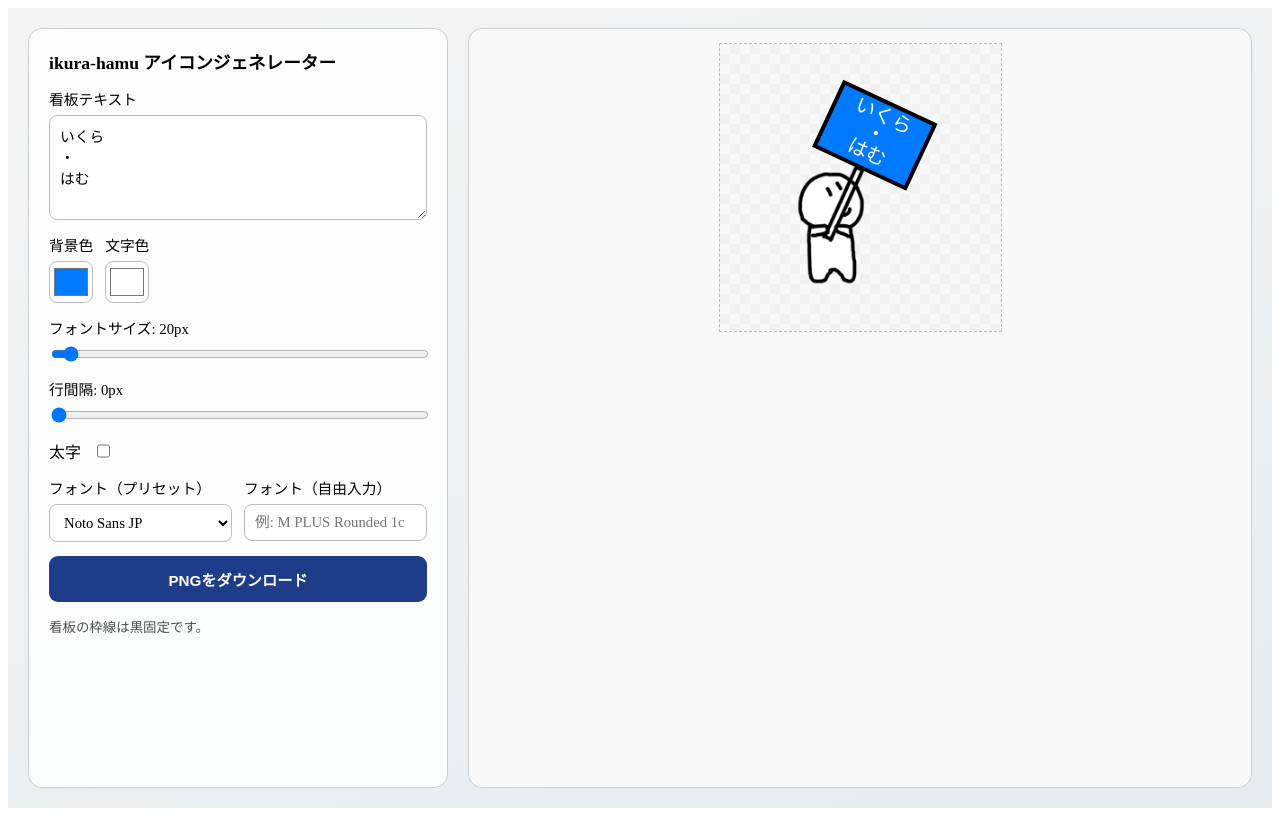
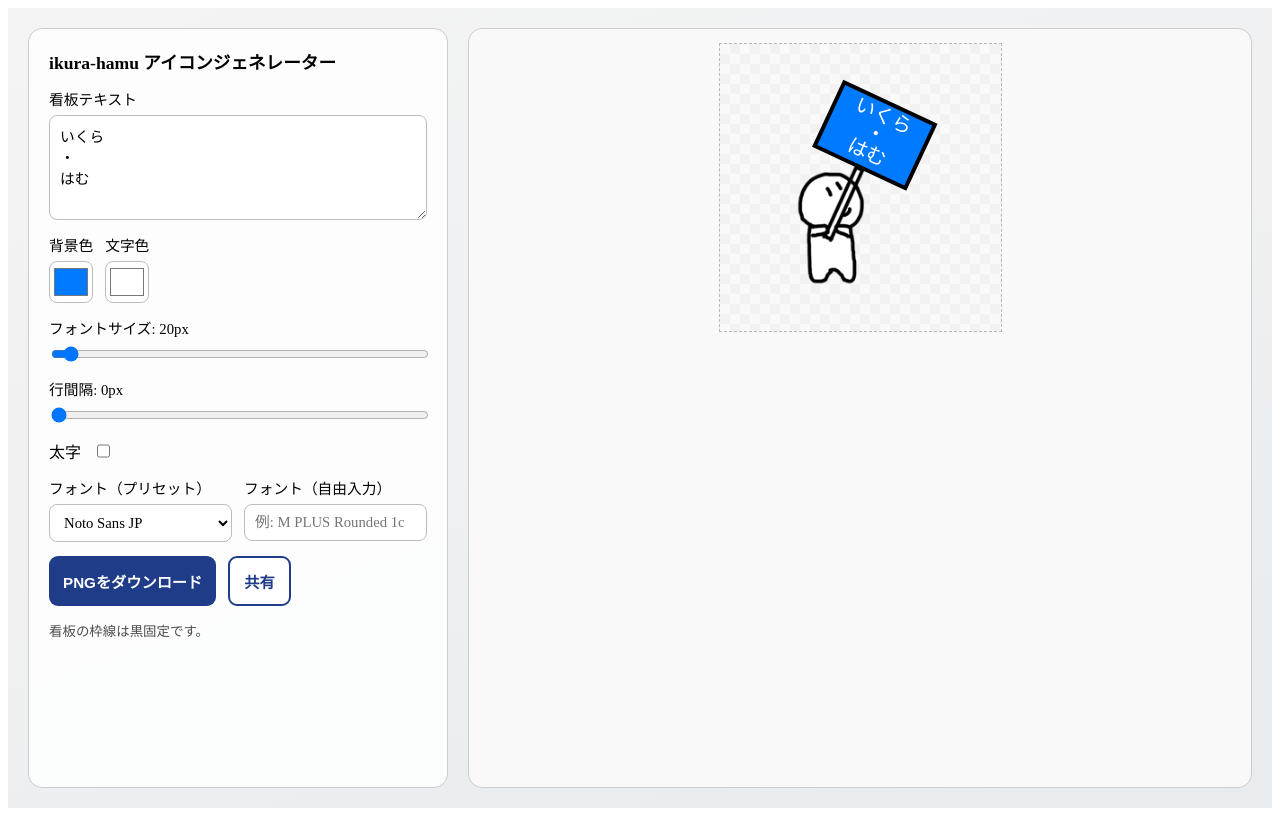
Before and after one commit to ikura-hamu/icon_generator, a Vue app: page / in a window 1280 px wide. Built offline with nearby package versions, Linux system fonts and the light colour scheme; a web font is replaced by a local one.

Commit message:
:sparkles: 共有ボタン

```diff
--- a/src/App.vue
+++ b/src/App.vue
@@ -78,6 +78,11 @@ onMounted(() => {
   characterImage.src = CHARACTER_SRC
 })
 
+const copyUrl = (): void => {
+  const url = new URL(window.location.href)
+  navigator.clipboard.writeText(url.toString())
+}
+
 watch(
   () => [
     form.text,
@@ -134,6 +139,7 @@ watch(
       @update:line-padding="form.linePadding = $event"
       @update:bold="form.bold = $event"
       @download="downloadPng"
+      @copy-url="copyUrl"
     />
     <PreviewCanvas @canvas-ready="handleCanvasReady" />
   </main>
--- a/src/components/GeneratorForm.vue
+++ b/src/components/GeneratorForm.vue
@@ -1,4 +1,6 @@
 <script setup lang="ts">
+import { ref } from 'vue'
+
 defineProps<{
   text: string
   boardBgColor: string
@@ -21,7 +23,18 @@ const emit = defineEmits<{
   (e: 'update:bold', value: boolean): void
   (e: 'update:linePadding', value: number): void
   (e: 'download'): void
+  (e: 'copyUrl'): void
 }>()
+
+const showCopyNotification = ref(false)
+
+const share = () => {
+  emit('copyUrl')
+  showCopyNotification.value = true
+  setTimeout(() => {
+    showCopyNotification.value = false
+  }, 2000)
+}
 </script>
 
 <template>
@@ -113,7 +126,11 @@ const emit = defineEmits<{
       </label>
     </div>
 
-    <button type="button" class="download" @click="emit('download')">PNGをダウンロード</button>
+    <div class="buttons">
+      <button type="button" class="download" @click="emit('download')">PNGをダウンロード</button>
+      <button type="button" class="share" @click="share">共有</button>
+      <span v-if="showCopyNotification" class="copy-notification">コピーしました</span>
+    </div>
     <p class="note">看板の枠線は黒固定です。</p>
   </section>
 </template>
@@ -178,6 +195,11 @@ input[type='color'] {
   background: #fff;
 }
 
+.buttons {
+  display: flex;
+  gap: 12px;
+}
+
 .download {
   border: none;
   border-radius: 9px;
@@ -189,6 +211,24 @@ input[type='color'] {
   cursor: pointer;
 }
 
+.share {
+  border: none;
+  border-radius: 9px;
+  padding: 12px 14px;
+  font-size: 0.95rem;
+  font-weight: 700;
+  color: #1f3c88;
+  background: #fff;
+  border: 2px solid #1f3c88;
+  cursor: pointer;
+}
+
+.copy-notification {
+  font-size: 0.84rem;
+  color: #4d4d4d;
+  align-content: center;
+}
+
 .note {
   margin: 0;
   font-size: 0.84rem;
```
